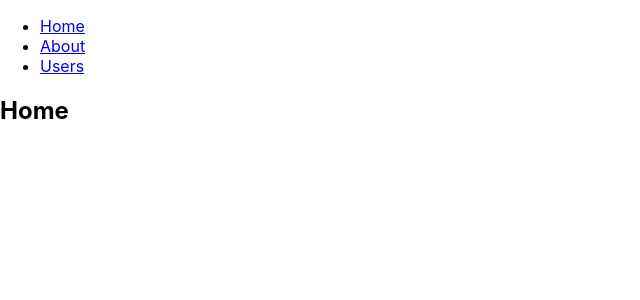
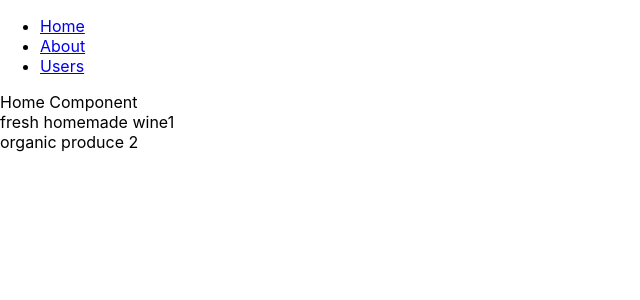
Before and after one commit to Autistoic/market, a React (Create React App) app: page / in a window 1280 px wide. Shown: the top 300 px of the page, without its empty margins (0-640 px from the left). Built offline with nearby package versions, Linux system fonts and the light colour scheme; data requests are answered from the project's data file.

Commit message:
Added Itemlists page and usefetch custom hook

```diff
--- /dev/null
+++ b/db.json
@@ -0,0 +1,24 @@
+{
+  "items": [
+    {
+      "id": 1,
+      "title": "fresh homemade wine",
+      "price": "3.50"
+    },
+    {
+      "id": 2,
+      "title": "organic produce ",
+      "price": "7.99"
+    }
+  ],
+  "comments": [
+    {
+      "id": 1,
+      "body": "some comment",
+      "postId": 1
+    }
+  ],
+  "profile": {
+    "name": "typicode"
+  }
+}
--- a/package.json
+++ b/package.json
@@ -10,7 +10,6 @@
     "react-dom": "^17.0.1",
     "react-router-dom": "^5.2.0",
     "react-scripts": "4.0.1",
-    "typescript": "^4.1.3",
     "web-vitals": "^0.2.4"
   },
   "scripts": {
--- a/src/App.js
+++ b/src/App.js
@@ -5,6 +5,7 @@ import {
   Route,
   Link
 } from "react-router-dom";
+import Home from "./components/Home/Home"
 
 export default function App() {
   return (
@@ -42,10 +43,6 @@ export default function App() {
   );
 }
 
-function Home() {
-  return <h2>Home</h2>;
-}
-
 function About() {
   return <h2>About</h2>;
 }
--- /dev/null
+++ b/src/components/Home/Home.js
@@ -0,0 +1,15 @@
+import React from 'react';
+import ItemList from "../ItemsList/ItemsList";
+
+const Home = () => (
+  (<div>
+    Home Component
+
+  <ItemList></ItemList></div>)
+);
+
+
+
+Home.defaultProps = {};
+
+export default Home;
--- /dev/null
+++ b/src/components/ItemsList/ItemsList.js
@@ -0,0 +1,32 @@
+import React, { useState, useEffect } from 'react';
+import { useFetch } from '../../useFetch';
+
+
+const ItemsList = () => {
+
+  const { status, data, error } = useFetch("http://localhost:3004/items");
+
+  const items = data;
+
+  return (
+    <div>
+      {status === 'error' && <div>{error}</div>}
+      {status === 'fetching' && <div>loading</div>}
+      {status === 'fetched' && (
+        <>
+          {typeof items === 'undefined' || items.length === 0 && <div> No items found! </div>}
+
+          {items.map((item) => (
+            <div key={item.id}>
+              {item.title}{item.id}
+            </div>
+          ))}
+        </>
+      )}
+    </div>
+  );
+};
+
+
+
+export default ItemsList;
--- /dev/null
+++ b/src/useFetch.js
@@ -0,0 +1,21 @@
+import { useEffect, useRef, useReducer, useState } from 'react';
+
+export const useFetch = (url) => {
+    const [status, setStatus] = useState('idle');
+    const [data, setData] = useState([]);
+
+    useEffect(() => {
+        if (!url) return;
+        const fetchData = async () => {
+            setStatus('fetching');
+            const response = await fetch(url);
+            const data = await response.json();
+            setData(data);
+            setStatus('fetched');
+        };
+
+        fetchData();
+    }, [url]);
+
+    return { status, data };
+};
```
Also changed, not shown: src/components/ItemList/ItemList.tsx (deleted, +0 -10 lines).
